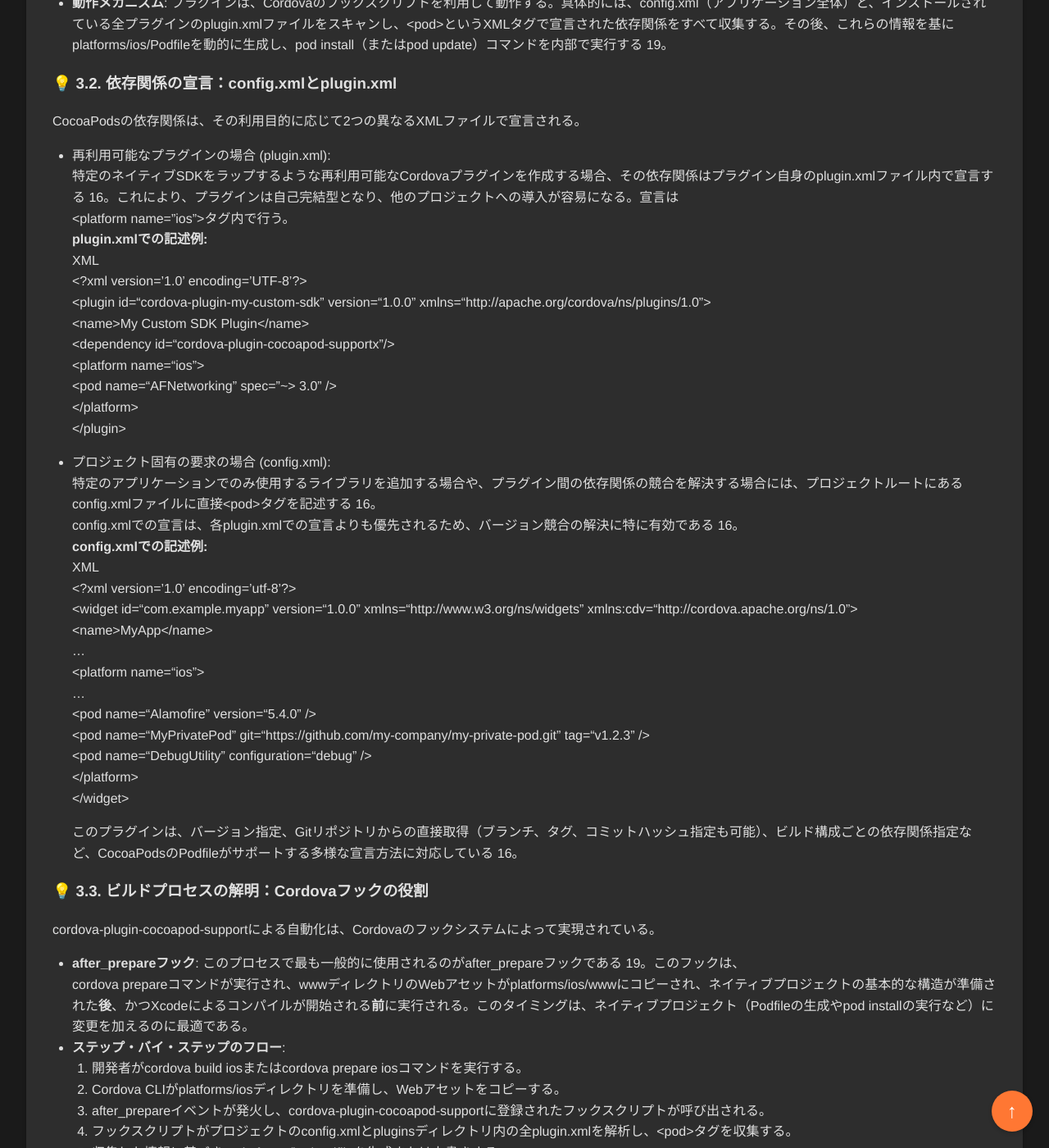
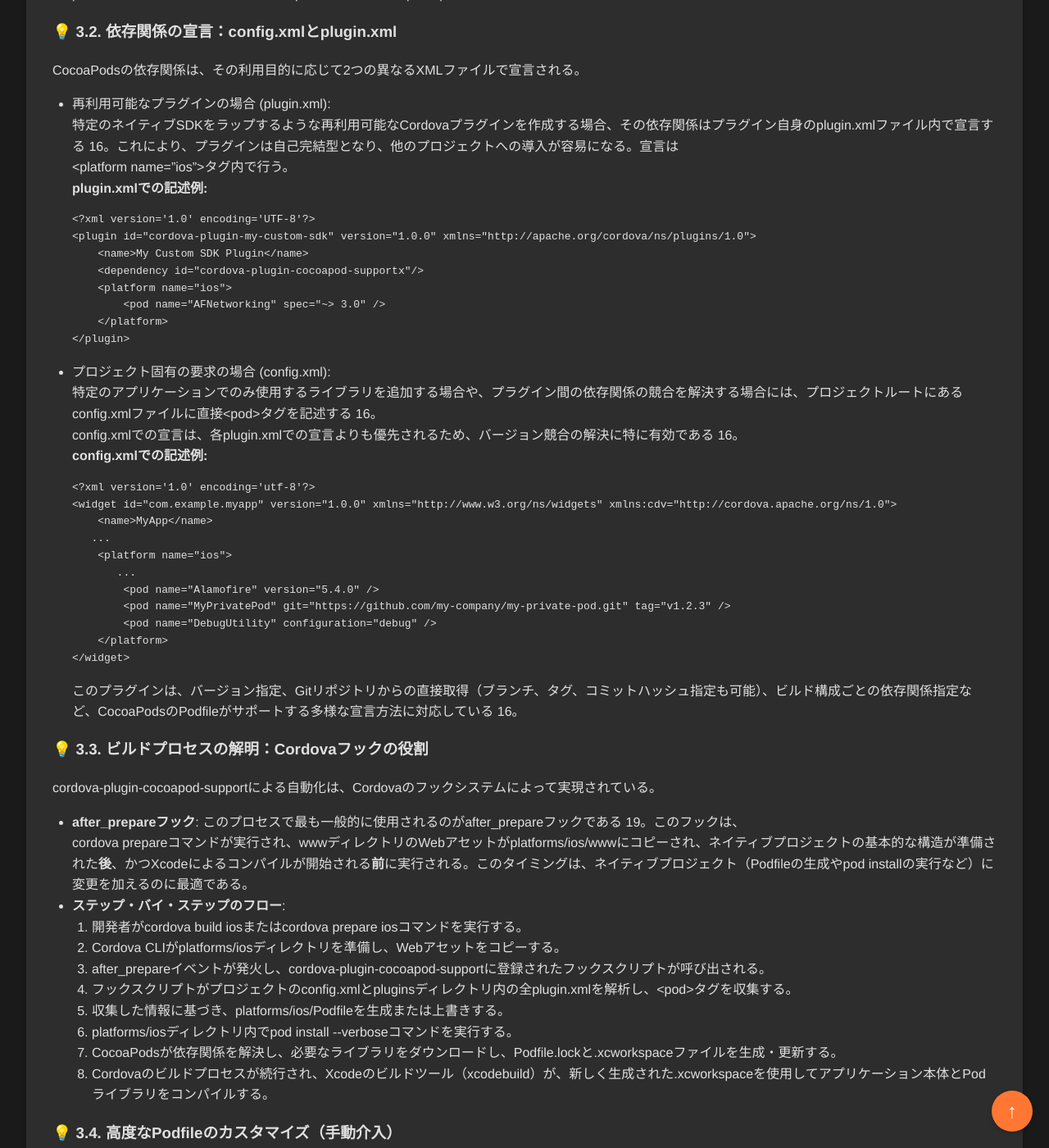
Before and after one commit to aegisfleet/share-deepresearch, a Jekyll site: the page built from _topics/cordova-cocoapods/index.md, in a window 1280 px wide and 1400 px high, scrolled down 5780 px. Shown: the whole window at 82% size. Built offline with Jekyll 4.4.1, drawn with Linux system fonts in a browser that asks for light colours; some of the changed text lies outside the part shown.

Commit message:
コードブロック修正

````diff
--- a/_topics/cordova-cocoapods/index.md
+++ b/_topics/cordova-cocoapods/index.md
@@ -128,20 +128,26 @@
 
 1. Cordova CLIのインストール:
    ターミナルを開き、npmを使用してCordova CLIをグローバルにインストールする 33。
-   Bash
-   npm install \-g cordova
+
+   ```Bash
+   npm install -g cordova
+   ```
 
 2. 新規プロジェクトの作成:
    cordova createコマンドを使用して、新しいプロジェクトを生成する 8。
-   Bash
+
+   ```Bash
    cordova create my-app com.example.myapp MyApp
+   ```
 
    このコマンドの引数は、左から順に「プロジェクトフォルダ名」「アプリケーションID（iOSのBundle Identifier）」「アプリケーション表示名（Xcodeプロジェクト名）」を意味する 8。
 3. iOSプラットフォームの追加:
    作成したプロジェクトディレクトリに移動し、cordova platform addコマンドでiOSプラットフォームを追加する 21。
-   Bash
+
+   ```Bash
    cd my-app
    cordova platform add ios
+   ```
 
    このコマンドは、cordova-iosプラットフォームライブラリをダウンロードし、プロジェクト内にplatforms/iosディレクトリを生成する。このディレクトリには、ネイティブのXcodeプロジェクトファイル群が格納される 8。
 4. **ビルドと実行**:
@@ -160,8 +166,10 @@
 
 * **目的**: このプラグインは、Cordovaのビルドプロセスにフックし、プロジェクト内の依存関係定義を基にPodfileを自動生成し、pod installを実行することで、手動でのXcodeプロジェクト編集を不要にする 19。AndroidにおけるGradleでの依存関係管理が標準でサポートされているのに対し、iOSではこの種のプラグインがその役割を担う 16。
 * **インストール**: Cordova CLIを使用してプラグインをプロジェクトに追加する。
-  Bash
+
+  ```Bash
   cordova plugin add cordova-plugin-cocoapod-supportx
+  ```
 
   注: cordova-plugin-cocoapod-supportは長期間更新されていないため、バグ修正や新機能が追加されているフォーク版（例: cordova-plugin-cocoapod-supportx）の使用が推奨される 16。
 * **動作メカニズム**: プラグインは、Cordovaのフックスクリプトを利用して動作する。具体的には、config.xml（アプリケーション全体）と、インストールされている全プラグインのplugin.xmlファイルをスキャンし、\<pod\>というXMLタグで宣言された依存関係をすべて収集する。その後、これらの情報を基にplatforms/ios/Podfileを動的に生成し、pod install（またはpod update）コマンドを内部で実行する 19。
@@ -174,32 +182,36 @@
   特定のネイティブSDKをラップするような再利用可能なCordovaプラグインを作成する場合、その依存関係はプラグイン自身のplugin.xmlファイル内で宣言する 16。これにより、プラグインは自己完結型となり、他のプロジェクトへの導入が容易になる。宣言は
   \<platform name="ios"\>タグ内で行う。
   **plugin.xmlでの記述例:**
-  XML
-  \<?xml version='1.0' encoding='UTF-8'?\>
-  \<plugin id\="cordova-plugin-my-custom-sdk" version\="1.0.0" xmlns\="http://apache.org/cordova/ns/plugins/1.0"\>
-      \<name\>My Custom SDK Plugin\</name\>
-      \<dependency id\="cordova-plugin-cocoapod-supportx"/\>
-      \<platform name\="ios"\>
-          \<pod name\="AFNetworking" spec\="\~\> 3.0" /\>
-      \</platform\>
-  \</plugin\>
+
+  ```XML
+  <?xml version='1.0' encoding='UTF-8'?>
+  <plugin id="cordova-plugin-my-custom-sdk" version="1.0.0" xmlns="http://apache.org/cordova/ns/plugins/1.0">
+      <name>My Custom SDK Plugin</name>
+      <dependency id="cordova-plugin-cocoapod-supportx"/>
+      <platform name="ios">
+          <pod name="AFNetworking" spec="~> 3.0" />
+      </platform>
+  </plugin>
+  ```
 
 * プロジェクト固有の要求の場合 (config.xml):
   特定のアプリケーションでのみ使用するライブラリを追加する場合や、プラグイン間の依存関係の競合を解決する場合には、プロジェクトルートにあるconfig.xmlファイルに直接\<pod\>タグを記述する 16。
   config.xmlでの宣言は、各plugin.xmlでの宣言よりも優先されるため、バージョン競合の解決に特に有効である 16。
   **config.xmlでの記述例:**
-  XML
-  \<?xml version='1.0' encoding='utf-8'?\>
-  \<widget id\="com.example.myapp" version\="1.0.0" xmlns\="http://www.w3.org/ns/widgets" xmlns:cdv\="http://cordova.apache.org/ns/1.0"\>
-      \<name\>MyApp\</name\>
+
+  ```XML
+  <?xml version='1.0' encoding='utf-8'?>
+  <widget id="com.example.myapp" version="1.0.0" xmlns="http://www.w3.org/ns/widgets" xmlns:cdv="http://cordova.apache.org/ns/1.0">
+      <name>MyApp</name>
      ...
-      \<platform name\="ios"\>
+      <platform name="ios">
          ...
-          \<pod name\="Alamofire" version\="5.4.0" /\>
-          \<pod name\="MyPrivatePod" git\="https://github.com/my-company/my-private-pod.git" tag\="v1.2.3" /\>
-          \<pod name\="DebugUtility" configuration\="debug" /\>
-      \</platform\>
-  \</widget\>
+          <pod name="Alamofire" version="5.4.0" />
+          <pod name="MyPrivatePod" git="https://github.com/my-company/my-private-pod.git" tag="v1.2.3" />
+          <pod name="DebugUtility" configuration="debug" />
+      </platform>
+  </widget>
+  ```
 
   このプラグインは、バージョン指定、Gitリポジトリからの直接取得（ブランチ、タグ、コミットハッシュ指定も可能）、ビルド構成ごとの依存関係指定など、CocoaPodsのPodfileがサポートする多様な宣言方法に対応している 16。
 
@@ -256,8 +268,10 @@
 
 * **目的**: build.jsonは、プロジェクトのルートディレクトリに配置するJSONファイルで、Cordova CLIに対して署名情報やビルド設定を提供する 41。このファイルを使用することで、Xcodeを一切開くことなく、コマンドラインからデバッグビルドやリリースビルドの署名が可能になる。
 * **使用方法**: cordova buildまたはcordova runコマンドに--buildConfigフラグを付けてbuild.jsonファイルのパスを指定する。
-  Bash
-  cordova build ios \--release \--device \--buildConfig=build.json
+
+  ```Bash
+  cordova build ios --release --device --buildConfig=build.json
+  ```
 
 * **構造**: ファイルはトップレベルにiosキーを持ち、その下にdebugとreleaseのオブジェクトを配置して、それぞれのビルドタイプに応じた設定を記述する 41。
 
@@ -301,8 +315,7 @@
 build.jsonの組み立て例
 上記で特定した情報を基に、プロジェクトのルートディレクトリにbuild.jsonファイルを作成する。
 
-JSON
-
+```JSON
 {
     "ios": {
         "debug": {
@@ -319,6 +332,7 @@
         }
     }
 }
+```
 
 このファイルを適切に設定することで、cordova build ios \--release \--device \--buildConfig=build.jsonのような単一のコマンドで、署名済みのリリースビルドを生成することが可能になる。
 
@@ -359,19 +373,23 @@
 
   4. 戦略3: プラグイン変数の利用:
      競合しているプラグインのドキュメントを確認する。一部のプラグインは、インストール時に変数を渡すことで、依存するSDKのバージョンを指定できる機能を提供していることがある 61。
-     Bash
-     \# 例: firebasexプラグインでiOS Firebase SDKのバージョンを指定
-     cordova plugin add cordova-plugin-firebasex \--variable IOS\_FIREBASE\_SDK\_VERSION=8.13.0
+
+     ```Bash
+     # 例: firebasexプラグインでiOS Firebase SDKのバージョンを指定
+     cordova plugin add cordova-plugin-firebasex --variable IOS_FIREBASE_SDK_VERSION=8.13.0
+     ```
 
   5. 戦略4: クリーン＆リビルド:
      プロジェクトの状態が破損している可能性もある。完全なクリーンアップが問題を解決することがある。
-     Bash
+
+     ```Bash
      cordova platform rm ios
-     \# 必要に応じてnode\_modules, plugins, Podfile.lockを削除
-     rm \-rf node\_modules/ plugins/ platforms/
+     # 必要に応じてnode_modules, plugins, Podfile.lockを削除
+     rm -rf node_modules/ plugins/ platforms/
      npm install
      cordova platform add ios
      cordova build ios
+     ```
 
   6. 戦略5: プラグインのフォーク（最終手段）:
      上記のいずれの方法でも解決できない場合、問題を引き起こしているプラグインをフォーク（複製）し、そのplugin.xmlを直接編集して互換性のある依存関係バージョンを指定する。その後、ローカルまたはGitリポジトリからフォークしたプラグインをインストールする 57。これは最も手間がかかるが、完全な制御を可能にする最終手段である。
````
